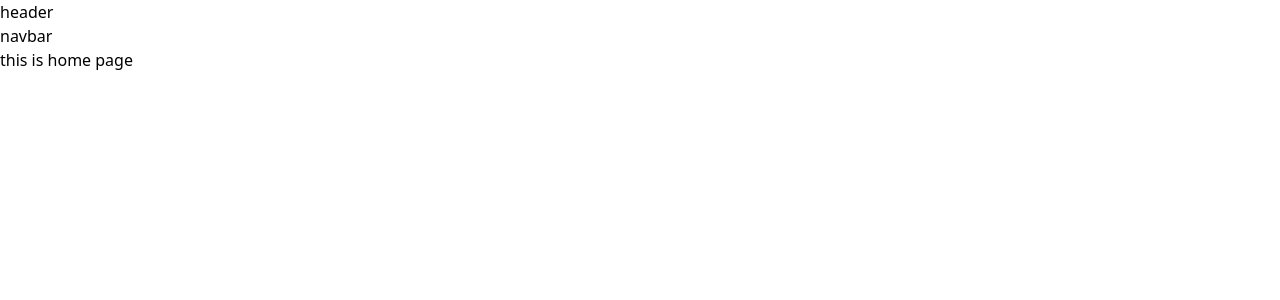
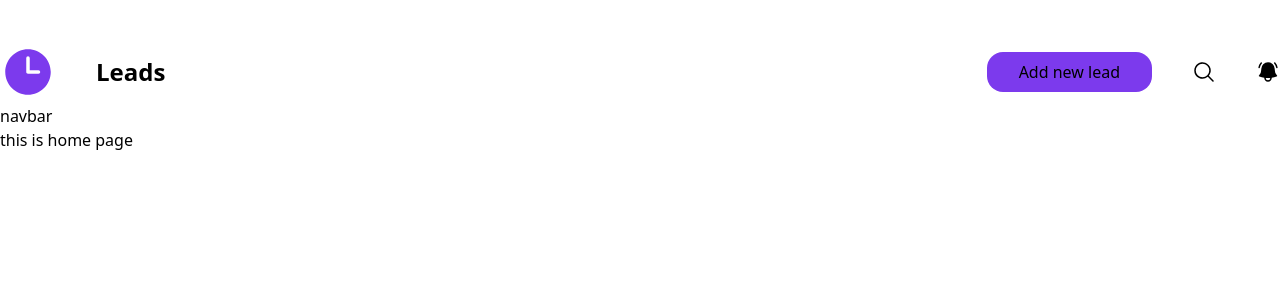
Before and after one commit to deniskorbakov/hack-track-front, a Vue app: page / in a window 1280 px wide. Shown: the top 300 px of the page. Built offline with nearby package versions, Linux system fonts and the light colour scheme.

Commit message:
feat: create header

```diff
--- a/src/components/Commons/Header.vue
+++ b/src/components/Commons/Header.vue
@@ -1,13 +1,31 @@
 <script setup lang="ts">
-
+import {ClockIcon, MagnifyingGlassIcon, BellAlertIcon} from '@heroicons/vue/24/solid'
 </script>
 
 <template>
   <header>
-    header
+    <ClockIcon class="logo"/>
+    <h1 class="header-title">Leads</h1>
+    <button class="button-create">Add new lead</button>
+    <MagnifyingGlassIcon class="size-6"/>
+    <BellAlertIcon class="size-6"/>
   </header>
 </template>
 
-<style scoped>
+<style scoped lang="postcss">
+header {
+  @apply flex mt-10 items-center flex-nowrap gap-10
+}
 
+.logo {
+  @apply size-16 text-violet-600 flex-none w-14
+}
+
+.header-title {
+  @apply text-2xl font-bold flex-1 w-32
+}
+
+.button-create {
+  @apply bg-violet-600 px-8 py-2 rounded-2xl
+}
 </style>
```
